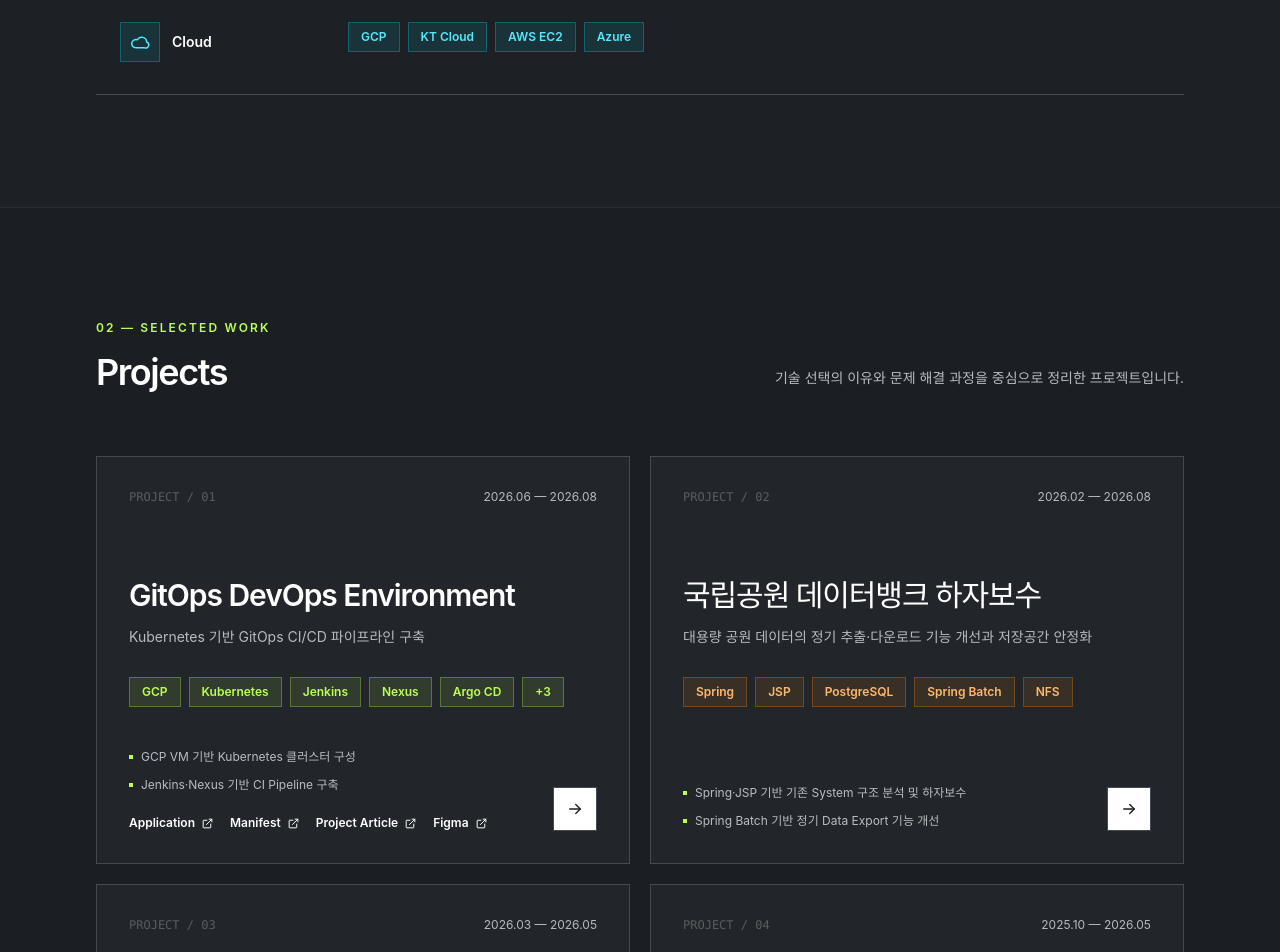
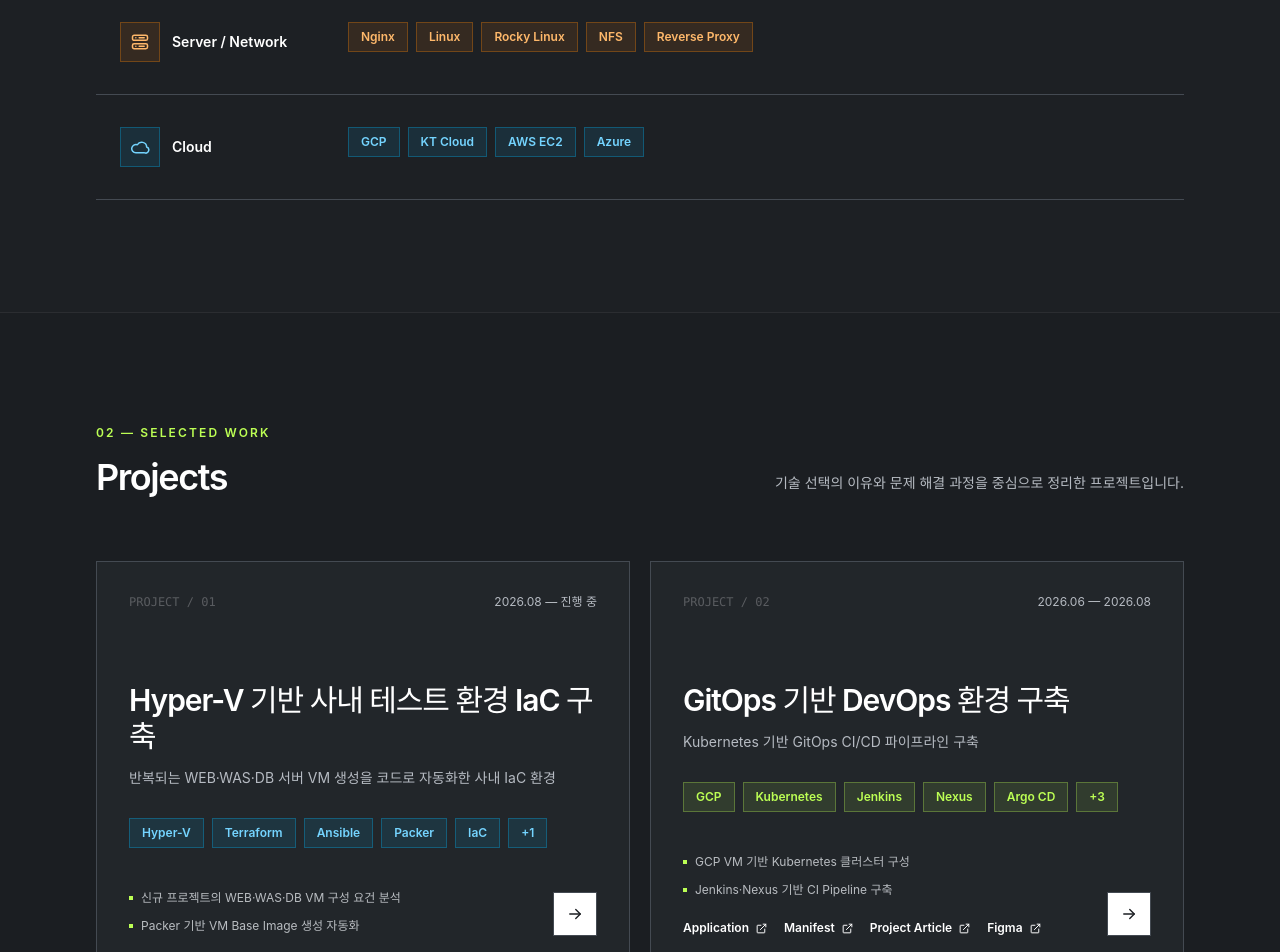
Before and after one commit to IMjaeyongpark/Portfolio, a React (Vite) app: page / in a window 1280 px wide. Shown: the part 1460-2412 px from the top of the page. Built offline with nearby package versions, Linux system fonts and the light colour scheme.

Commit message:
feat: IaC 프로젝트 및 포트폴리오 콘텐츠 추가

```diff
--- a/src/components/Icon.jsx
+++ b/src/components/Icon.jsx
@@ -8,6 +8,7 @@ export default function Icon({ name, size = 18, className = '' }) {
     backend: <><path d="m8 9-4 3 4 3"/><path d="m16 9 4 3-4 3"/><path d="m14 5-4 14"/></>,
     database: <><ellipse cx="12" cy="5" rx="8" ry="3"/><path d="M4 5v7c0 1.7 3.6 3 8 3s8-1.3 8-3V5"/><path d="M4 12v7c0 1.7 3.6 3 8 3s8-1.3 8-3v-7"/></>,
     devops: <><circle cx="6" cy="6" r="2"/><circle cx="18" cy="6" r="2"/><circle cx="12" cy="18" r="2"/><path d="M8 6h8M7 8l4 8M17 8l-4 8"/></>,
+    iac: <><path d="m12 3 8 4.5v9L12 21l-8-4.5v-9L12 3Z"/><path d="m4.5 7.8 7.5 4.3 7.5-4.3M12 12v9"/></>,
     server: <><rect x="3" y="4" width="18" height="6" rx="2"/><rect x="3" y="14" width="18" height="6" rx="2"/><path d="M7 7h.01M7 17h.01M11 7h6M11 17h6"/></>,
     cloud: <path d="M17.5 19H7a5 5 0 1 1 1.8-9.7A6 6 0 0 1 20 12a3.5 3.5 0 0 1-2.5 7Z"/>,
     user: <><circle cx="12" cy="8" r="4"/><path d="M4 21a8 8 0 0 1 16 0"/></>,
--- a/src/components/Skills.jsx
+++ b/src/components/Skills.jsx
@@ -2,14 +2,15 @@ import { skillGroups } from '../data/skills'
 import Icon from './Icon'
 import SkillBadge from './SkillBadge'
 
-const groupTones = ['lime', 'blue', 'violet', 'orange', 'cyan']
-const groupIcons = ['backend', 'database', 'devops', 'server', 'cloud']
+const groupTones = ['lime', 'blue', 'violet', 'cyan', 'orange', 'blue']
+const groupIcons = ['backend', 'database', 'devops', 'iac', 'server', 'cloud']
 const iconStyles = [
   'border-lime/30 bg-lime/10 text-lime',
   'border-sky-400/30 bg-sky-400/10 text-sky-300',
   'border-violet-400/30 bg-violet-400/10 text-violet-300',
+  'border-cyan-400/30 bg-cyan-400/10 text-cyan-300',
   'border-orange-400/30 bg-orange-400/10 text-orange-300',
-  'border-cyan-400/30 bg-cyan-400/10 text-cyan-300',
+  'border-sky-400/30 bg-sky-400/10 text-sky-300',
 ]
 
 export default function Skills() {
--- a/src/data/miniProjects.js
+++ b/src/data/miniProjects.js
@@ -26,7 +26,7 @@ export const miniProjects = [
   {
     icon: '📜',
     tone: 'blue',
-    title: 'Full-stack Board',
+    title: '풀스택 게시판',
     description: '인증부터 검색, 배포까지 백엔드 서비스의 전 과정을 적용한 게시판 웹 서비스',
     period: '2025.06.13 — 2025.08.04',
     skills: ['Spring Boot', 'JPA', 'React', 'MySQL', 'Redis', 'Jenkins', 'Docker', 'AWS EC2'],
@@ -54,7 +54,7 @@ export const miniProjects = [
   {
     icon: '🌙',
     tone: 'violet',
-    title: 'DLMO Prediction API',
+    title: 'DLMO 예측 API',
     description: '웹에서 동작하던 오픈소스 수면 시작 시간 예측 코드를 분석해 API로 재구성',
     period: '2024.07.01 — 2024.08.31',
     skills: ['Node.js', 'JavaScript', 'PostgreSQL', 'CSV', 'HTML', 'CSS'],
@@ -78,7 +78,7 @@ export const miniProjects = [
   {
     icon: '🚇',
     tone: 'orange',
-    title: 'Subway Route Finder',
+    title: '지하철 경로 탐색기',
     description: 'Dijkstra Algorithm으로 지하철 최단 경로와 도착 정보를 제공하는 Desktop Application',
     period: '2022.10.01 — 2022.12.20',
     skills: ['Java', 'JavaFX', 'Dijkstra', 'Crawling'],
--- a/src/data/portfolio.js
+++ b/src/data/portfolio.js
@@ -2,7 +2,7 @@ export const portfolio = {
   name: '박재용',
   brand: 'PORTFOLIO',
   role: 'Backend & DevOps Developer',
-  intro: '백엔드부터 배포·운영까지\n서비스의 전 과정을 경험합니다',
+  intro: '백엔드와 인프라를 연결해\n안정적인 서비스를 만듭니다',
   supportingText: 'Spring Boot 기반 개발 경험을 바탕으로 Docker·Kubernetes 환경의 배포와 실서비스 운영 문제를 함께 해결하고 있습니다.',
   github: 'https://github.com/IMjaeyongpark',
   links: [
--- a/src/data/projects.js
+++ b/src/data/projects.js
@@ -8,8 +8,40 @@ const getPeriodDates = (period) => {
 
 const projectItems = [
   {
+    tone: 'blue',
+    title: 'Hyper-V 기반 사내 테스트 환경 IaC 구축',
+    description: '반복되는 WEB·WAS·DB 서버 VM 생성을 코드로 자동화한 사내 IaC 환경',
+    period: '2026.08 — 진행 중',
+    skills: ['Hyper-V', 'Terraform', 'Ansible', 'Packer', 'IaC', 'AI Agent'],
+    purpose: '사내에서 신규 프로젝트를 수행할 때마다 Hyper-V에 WEB·WAS·DB 서버 VM을 반복적으로 생성하던 작업을 IaC로 자동화하고, 서버 구성을 코드로 재사용·관리할 수 있는 환경을 구축하는 프로젝트입니다.',
+    role: [
+      '신규 프로젝트의 WEB·WAS·DB VM 구성 요건 분석',
+      'Packer 기반 VM Base Image 생성 자동화',
+      'Terraform 기반 프로젝트당 WEB·WAS·DB VM 3대 Provisioning 자동화',
+      'Ansible 기반 Server Configuration 자동화',
+      'AI Agent를 활용한 IaC Code 작성·검증',
+    ],
+    details: [
+      'Packer로 반복 사용할 Hyper-V VM Base Image 생성 과정을 자동화했습니다.',
+      'Terraform에 WEB·WAS·DB 역할별 VM 구성을 정의하고, 코드를 실행해 신규 프로젝트당 Hyper-V VM 3대를 생성하도록 구성했습니다.',
+      'Ansible로 각 서버 역할에 필요한 OS·Package·Service 설정을 자동화하고, 프로젝트별 요건에 맞게 코드를 수정·재사용할 수 있게 했습니다.',
+      'AI Agent를 활용해 Terraform·Ansible·Packer Code를 작성하고 검토·보완하며 IaC 도입 과정을 효율화했습니다.',
+    ],
+    troubleshooting: [
+      {
+        problem: '신규 프로젝트를 수행할 때마다 WEB·WAS·DB 서버용 Hyper-V VM을 수동으로 반복 생성·설정해야 했습니다.',
+        solution: 'Packer로 Base Image를 생성하고 Terraform으로 역할별 VM을 Provisioning하며, Ansible로 서버 설정을 적용하는 IaC 흐름을 구축했습니다.',
+        result: '신규 프로젝트당 WEB·WAS·DB VM 3대의 반복 생성·설정 작업을 코드 기반으로 전환해 동일한 테스트 환경을 재현하고 인프라 구성을 코드로 관리할 수 있게 했습니다.',
+      },
+    ],
+    github: '',
+    architecture: '',
+    architectureAlt: '',
+    images: [],
+  },
+  {
     tone: 'lime',
-    title: 'GitOps DevOps Environment',
+    title: 'GitOps 기반 DevOps 환경 구축',
     description: 'Kubernetes 기반 GitOps CI/CD 파이프라인 구축',
     period: '2026.06 — 2026.08',
     skills: ['GCP', 'Kubernetes', 'Jenkins', 'Nexus', 'Argo CD', 'Helm', 'Prometheus', 'Grafana'],
@@ -45,7 +77,7 @@ const projectItems = [
   },
   {
     tone: 'blue',
-    title: 'GIS & 3D Building Service',
+    title: 'GIS·3D 건물정보 서비스 유지보수',
     description: '온프레미스 MSA의 KT Cloud Kubernetes 이전과 GIS·3D 건물정보 서비스 유지보수',
     period: '2026.03 — 2026.05',
     skills: ['NestJS', 'VWorld API', 'Docker', 'Kubernetes', 'Helm', 'KT Cloud', 'Nginx'],
@@ -70,7 +102,7 @@ const projectItems = [
   },
   {
     tone: 'violet',
-    title: 'Public Data Open API',
+    title: '공공데이터 Open API 시스템',
     description: '공공데이터 수집·가공·개방을 위한 ETL과 API 운영 시스템',
     period: '2025.10 — 2026.05',
     skills: ['Spring Boot', 'Spring Batch', 'PostgreSQL', 'Docker', 'Rocky Linux', 'React', 'Nginx'],
@@ -101,7 +133,7 @@ const projectItems = [
   },
   {
     tone: 'orange',
-    title: '국립공원 데이터뱅크 하자보수',
+    title: '국립공원 데이터뱅크 플랫폼 하자보수',
     description: '대용량 공원 데이터의 정기 추출·다운로드 기능 개선과 저장공간 안정화',
     period: '2026.02 — 2026.08',
     skills: ['Spring', 'JSP', 'PostgreSQL', 'Spring Batch', 'NFS'],
@@ -136,7 +168,7 @@ const projectItems = [
   },
   {
     tone: 'cyan',
-    title: 'My Streaming Partner',
+    title: '나의 방송파트너',
     description: '3개 방송 플랫폼 채팅 통합과 AI 감정 분석 서비스',
     period: '2023.03 — 2024.06',
     skills: ['Spring Boot', 'Flask', 'Python', 'SSE', 'JWT', 'PostgreSQL', 'MongoDB Atlas', 'AWS EC2', 'GitHub Actions'],
--- a/src/data/skills.js
+++ b/src/data/skills.js
@@ -2,6 +2,7 @@ export const skillGroups = [
   { category: 'Backend', skills: ['Java', 'Spring Boot', 'Spring', 'Spring Batch', 'Python', 'Flask'] },
   { category: 'Database', skills: ['PostgreSQL', 'MongoDB Atlas', 'AWS RDS'] },
   { category: 'DevOps', skills: ['Docker', 'Kubernetes', 'Jenkins', 'GitHub Actions', 'Argo CD', 'Helm', 'Nexus'] },
+  { category: 'Infra / IaC', skills: ['Terraform', 'Ansible', 'Packer', 'Hyper-V'] },
   { category: 'Server / Network', skills: ['Nginx', 'Linux', 'Rocky Linux', 'NFS', 'Reverse Proxy'] },
   { category: 'Cloud', skills: ['GCP', 'KT Cloud', 'AWS EC2', 'Azure'] },
 ]
```
